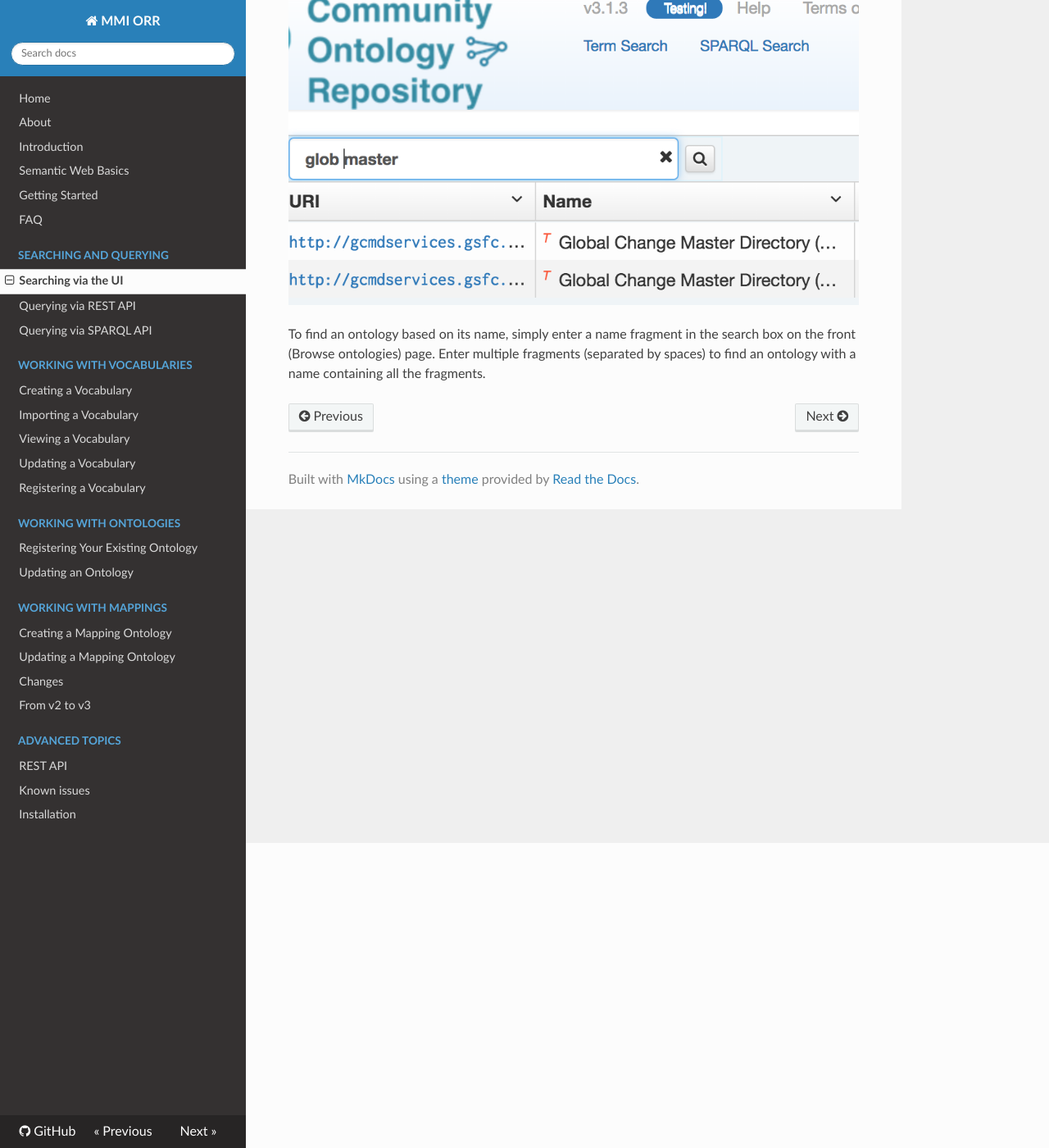
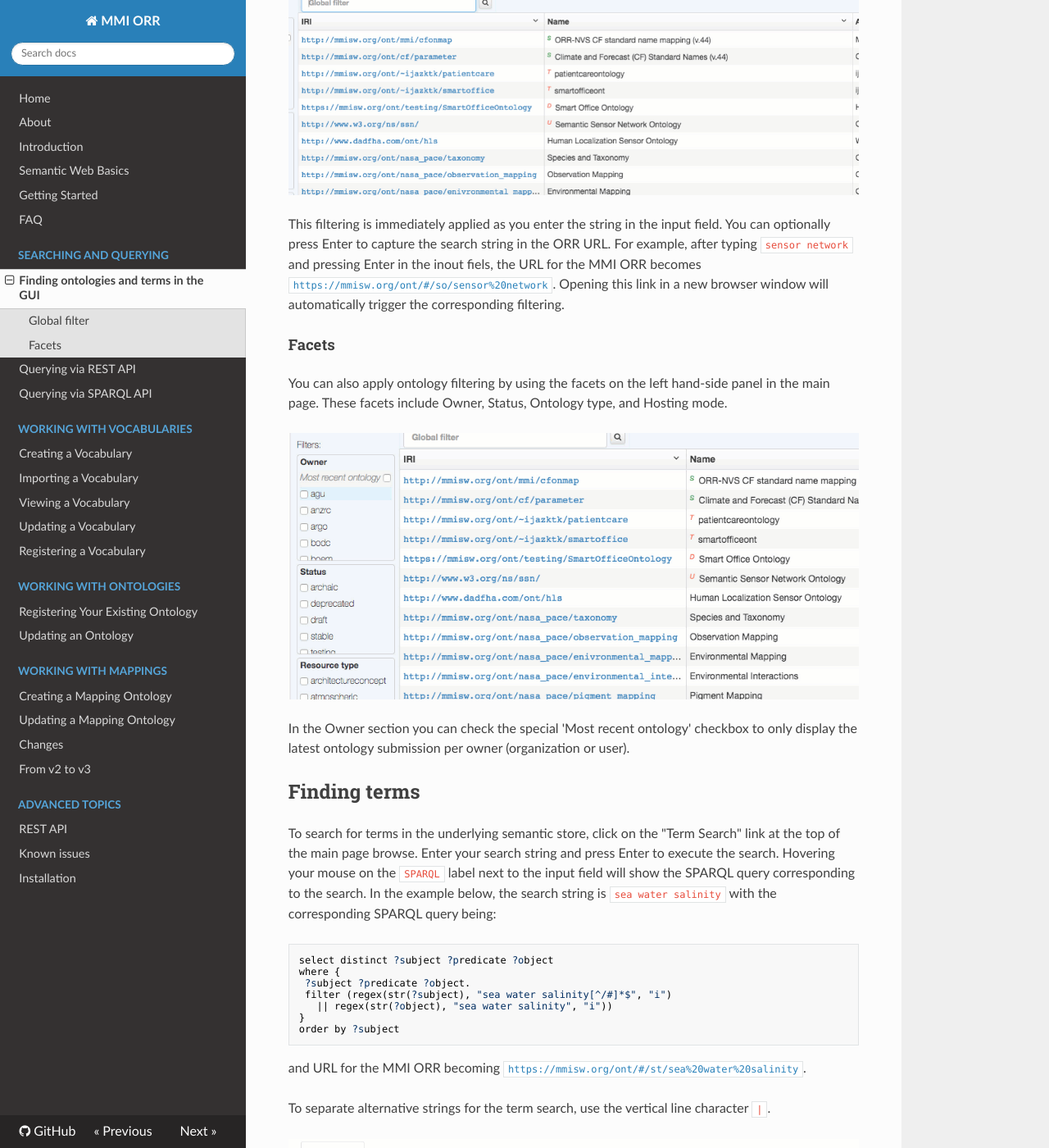
Before and after one commit to mmisw/mmiorr-docs, an MkDocs documentation site: the page built from docs/search.md, in a window 1280 px wide and 1400 px high, scrolled down 372 px. Shown: the whole window at 82% size. Built offline with MkDocs 1.6.1, drawn with Linux system fonts in a browser that asks for light colours; nearby versions of some CDN libraries; old or Windows-style settings are respelled for this version of MkDocs; some of the changed text lies outside the part shown.

Commit message:
update search via GUI page

````diff
--- a/docs/search.md
+++ b/docs/search.md
@@ -1,12 +1,52 @@
-!!! warning
-    _Page Status_: **Under revision**
+This section describes the various options to search for ontologies and terms
+in the graphical user interface.
 
 ## Finding ontologies
 
-To search the repository attributes for a given string, click on the "Term Search" link near the top center of the
-Browse page (top part of the image below).  In the resulting search page, you can mouse over the search field for additional tips.
+#### Global filter
 
-![Ontology Search Example](img/cor/cor-ontology-search-example-20170128.png)
+To find an ontology based on its IRI, name, author, owner, or version, enter the desired string fragments
+(separated by spaces) in the search box on the front (Browse ontologies) page.
 
-To find an ontology based on its name, simply enter a name fragment in the search box on the front (Browse ontologies) page.
-Enter multiple fragments (separated by spaces) to find an ontology with a name containing all the fragments.
+![Ontology global filter](img/ontologyfilter.gif)
+
+This filtering is immediately applied as you enter the string in the input field.
+You can optionally press Enter to capture the search string in the ORR URL.
+For example, after typing `sensor network` and pressing Enter in the inout fiels,
+the URL for the MMI ORR becomes
+[`https://mmisw.org/ont/#/so/sensor%20network`](https://mmisw.org/ont/#/so/sensor%20network).
+Opening this link in a new browser window will automatically trigger the corresponding filtering.
+
+#### Facets
+
+You can also apply ontology filtering by using the facets on the left hand-side panel in the main page.
+These facets include Owner, Status, Ontology type, and Hosting mode.
+
+![Ontology faceted filtering](img/ontologyfacets.gif)
+
+In the Owner section you can check the special 'Most recent ontology' checkbox to only display the latest
+ontology submission per owner (organization or user).
+
+## Finding terms
+
+To search for terms in the underlying semantic store, click on the "Term Search" link at the top of the main page browse.
+Enter your search string and press Enter to execute the search.
+Hovering your mouse on the `SPARQL` label next to the input field will show the SPARQL query corresponding to the search.
+In the example below, the search string is `sea water salinity` with the corresponding SPARQL query being:
+
+```
+select distinct ?subject ?predicate ?object
+where {
+ ?subject ?predicate ?object.
+ filter (regex(str(?subject), "sea water salinity[^/#]*$", "i")
+   || regex(str(?object), "sea water salinity", "i"))
+}
+order by ?subject
+```
+
+and URL for the MMI ORR becoming
+[`https://mmisw.org/ont/#/st/sea%20water%20salinity`](https://mmisw.org/ont/#/st/sea%20water%20salinity).
+
+To separate alternative strings for the term search, use the vertical line character `|`.
+
+![Term search](img/termsearch.gif)
--- a/mkdocs.yml
+++ b/mkdocs.yml
@@ -17,7 +17,7 @@
 - Getting Started: gettingstarted.md
 - FAQ: faq.md
 - Searching and Querying:
-  - Searching via the UI: search.md
+  - Finding ontologies and terms in the GUI: search.md
   - Querying via REST API: api/query.md
   - Querying via SPARQL API: query.md
 - Working with Vocabularies:
````
Also changed, not shown: docs/img/ontologyfacets.gif (added), docs/img/ontologyfilter.gif (added), docs/img/termsearch.gif (added).
